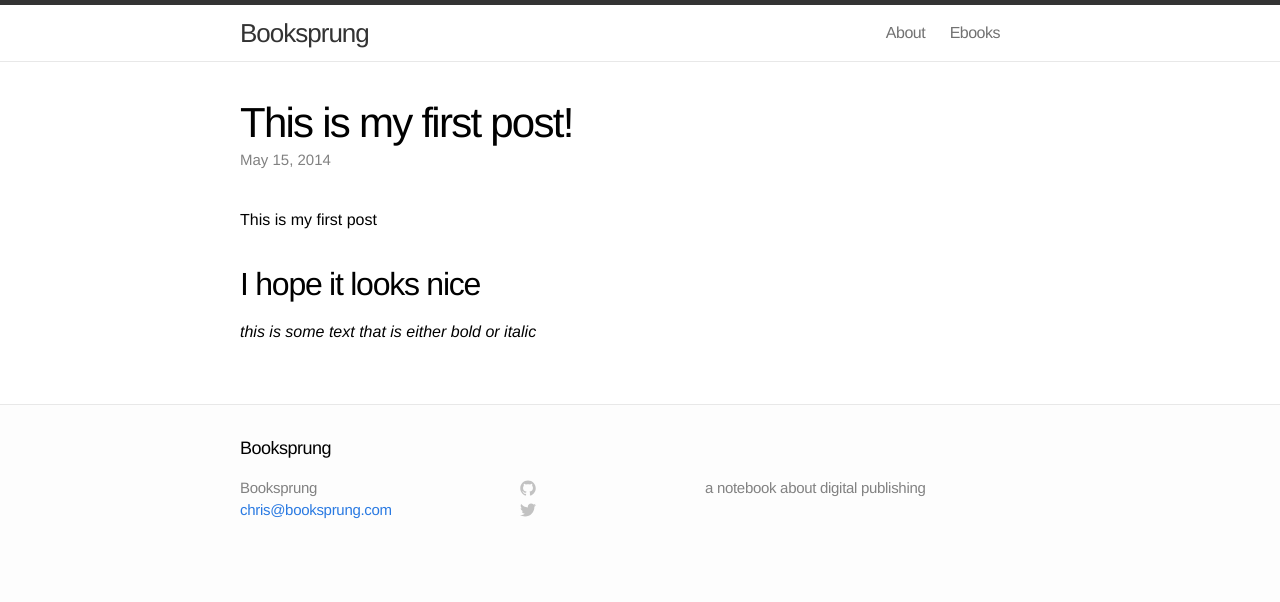
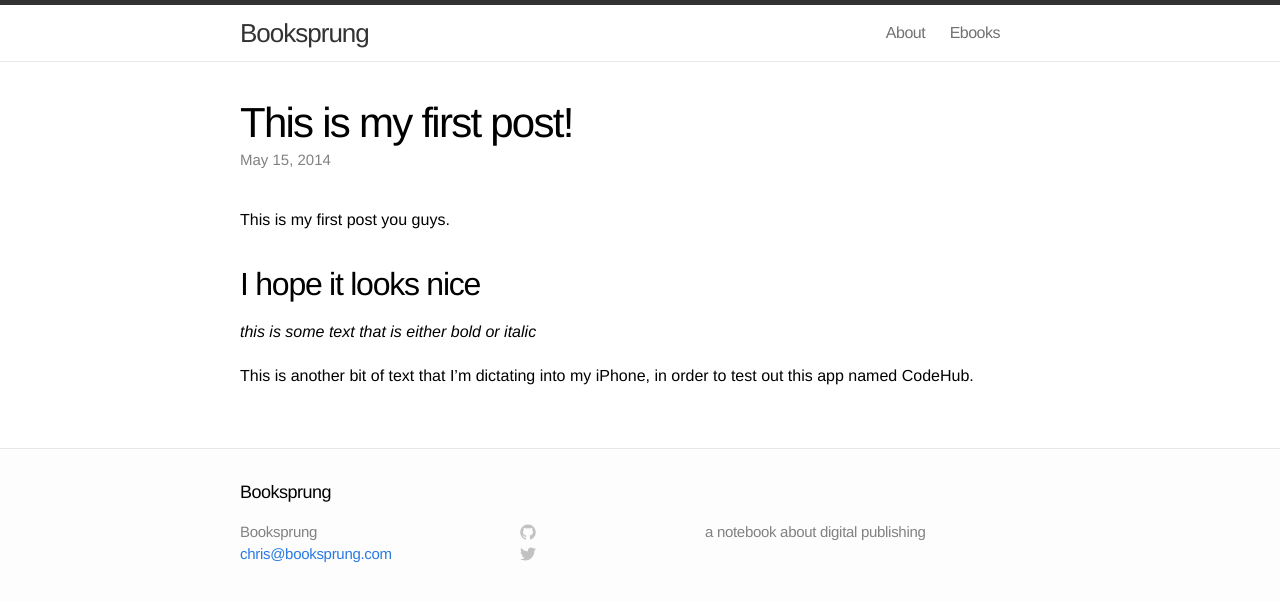
Before and after one commit to christopherwalters/booksprung, a Jekyll site: the page built from _posts/2014-05-15-my-first-post.markdown, in a window 1280 px wide. Shown: the top 602 px of the page. Built offline with Jekyll 4.4.1, drawn with Linux system fonts in a browser that asks for light colours.

Commit message:
Update 2014-05-15-my-first-post.markdown

```diff
--- a/_posts/2014-05-15-my-first-post.markdown
+++ b/_posts/2014-05-15-my-first-post.markdown
@@ -5,8 +5,10 @@ date:   2014-05-15 18:10:00
 categories: posts
 ---
 
-#This is my first post
+#This is my first post you guys.
 
 ## I hope it looks nice
 
 _this is some text that is either bold or italic_
+
+This is another bit of text that I'm dictating into my iPhone, in order to test out this app named CodeHub.
```
